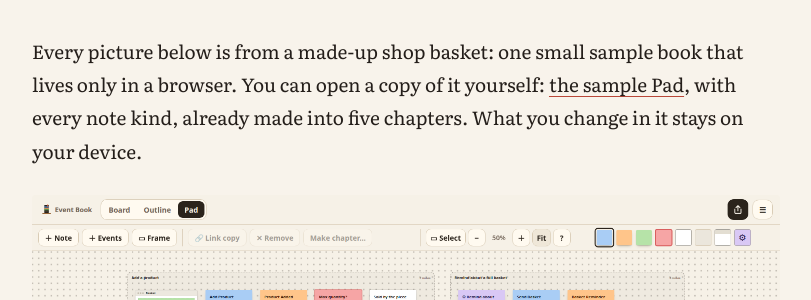
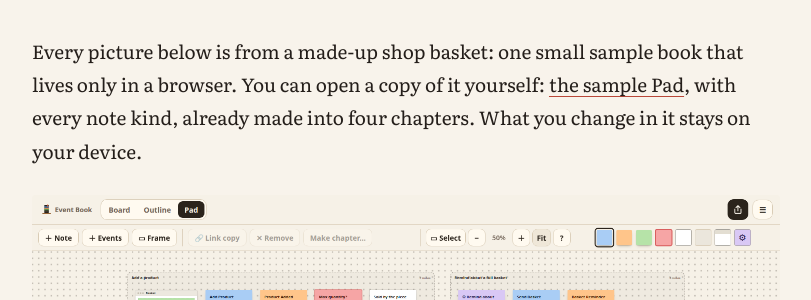
Before and after one commit to itsybit-agent/itsybot-devlog, a Jekyll site: the page built from _posts/2026-11-26-event-book-sketch-on-the-pad.md, in a window 1280 px wide and 900 px high, scrolled down 567 px. Shown: the part 190-490 px from the top of the window, without its empty margins (234-1045 px from the left). Built offline with Jekyll 4.4.1, drawn with Linux system fonts in a browser that asks for light colours; some web fonts are replaced.

Commit message:
devlog: point the Event Book post at the new sample Pad (#46)
Claude-Session: https://claude.ai/code/session_0123KfApvawmwgYNfSXbVhNJ

Co-authored-by: Claude Opus 5.5 <noreply@anthropic.com>

```diff
--- a/_posts/2026-11-26-event-book-sketch-on-the-pad.md
+++ b/_posts/2026-11-26-event-book-sketch-on-the-pad.md
@@ -8,7 +8,7 @@ excerpt: "Event Book has a new place to start: the Pad, a canvas of plain sticky
 
 Jocelyn asked: "can we do a write up of the features in eventbook on the dev log? with screenshots preferrably?" Fair. A lot has landed since the last post, and most of it is one thing: the Pad. Here is what it does and how it fits with the rest.
 
-Every picture below is from a made-up shop basket: one small sample book that lives only in a browser. You can open a copy of it yourself: [the sample Pad](https://eventbook.itsybit.se/?m=1CQAZlH7Cw&view=pad), with every note kind, already made into five chapters. What you change in it stays on your device.
+Every picture below is from a made-up shop basket: one small sample book that lives only in a browser. You can open a copy of it yourself: [the sample Pad](https://eventbook.itsybit.se/?m=uiIJlmHRFI&view=pad), with every note kind, already made into four chapters. What you change in it stays on your device.
 
 ![The Pad zoomed out: four frames of sticky notes in two columns (Add a product, Products in the basket, Remind about a full basket, Payments arrive) and a fifth frame below with a row of example notes]({{ '/assets/2026-11-26-event-book-pad/pad-overview.png' | relative_url }})
 
@@ -121,4 +121,4 @@ Slices now have stable refs for agents (`#k3f9q` style), so a tool call still la
 
 ## Try it
 
-Open [the sample Pad](https://eventbook.itsybit.se/?m=1CQAZlH7Cw&view=pad) to look around a finished sketch, or open [eventbook.itsybit.se](https://eventbook.itsybit.se/), start a new model and press **Pad**. Double-click, type a command, and see what it offers.
+Open [the sample Pad](https://eventbook.itsybit.se/?m=uiIJlmHRFI&view=pad) to look around a finished sketch, or open [eventbook.itsybit.se](https://eventbook.itsybit.se/), start a new model and press **Pad**. Double-click, type a command, and see what it offers.
```
